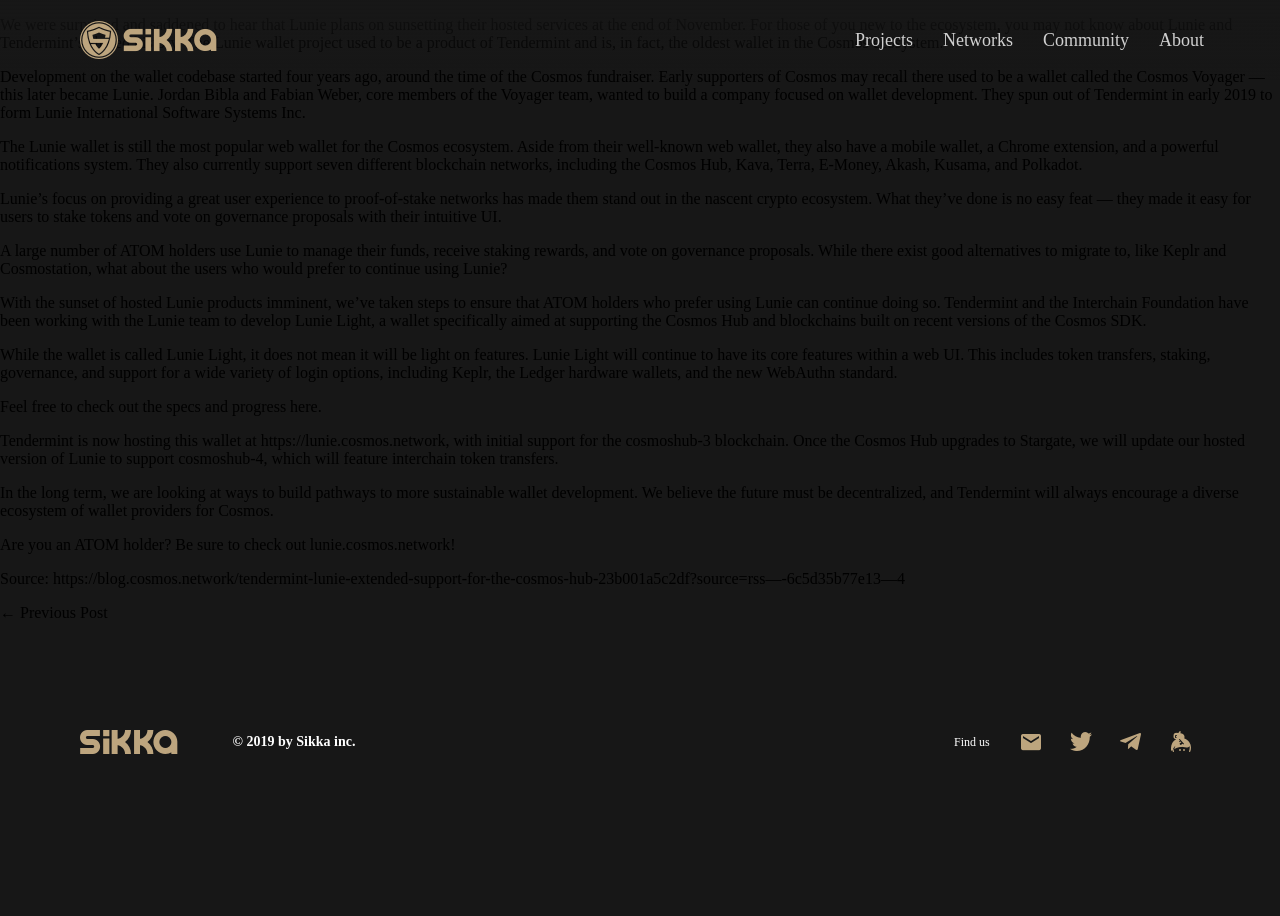
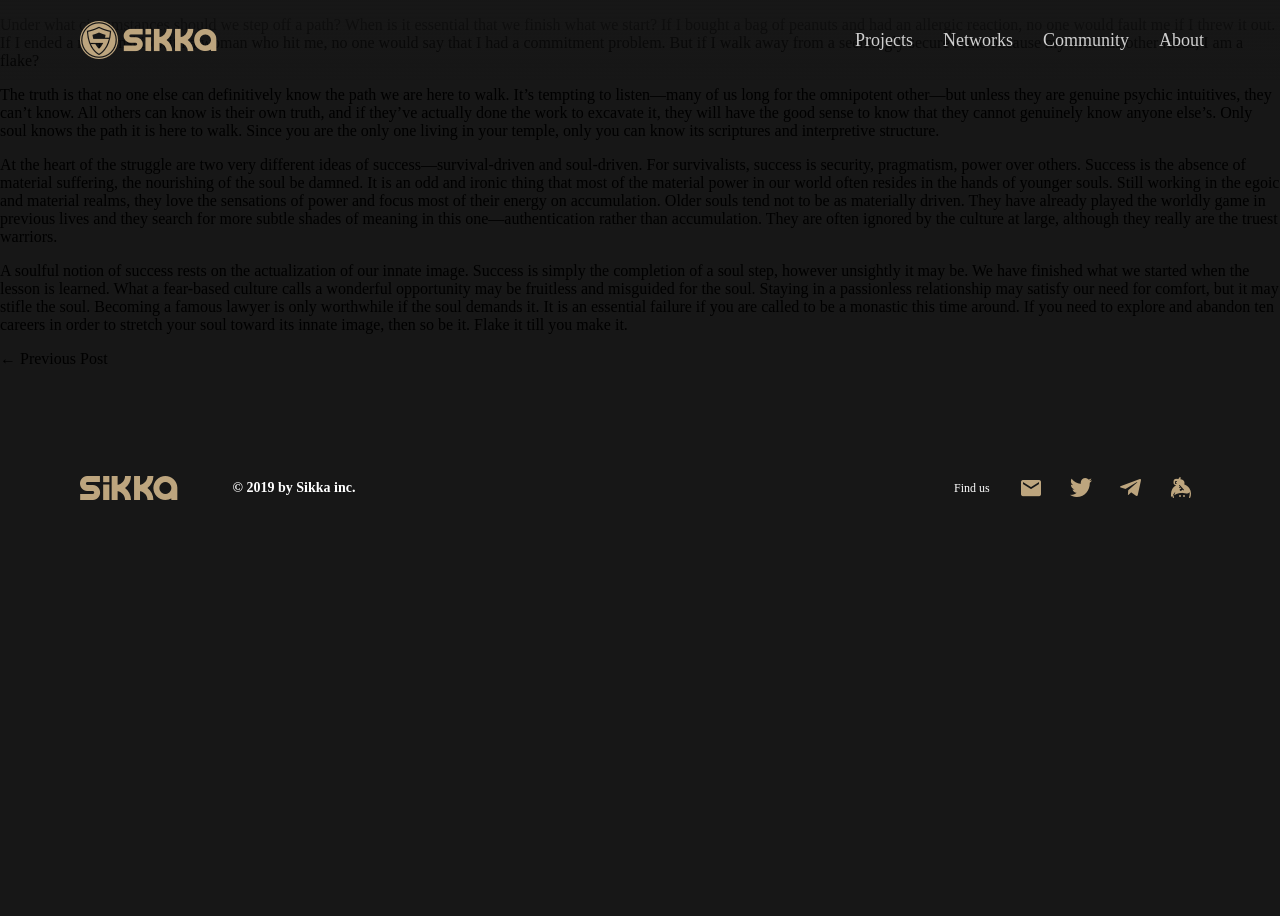
Before and after one commit to King860810/newweb, a Jekyll site: the page built from _posts/2021-01-28-Tendermint.md, in a window 1280 px wide. Built offline with Jekyll 4.4.1, drawn with Linux system fonts in a browser that asks for light colours.

Commit message:
Update 2021-01-28-Tendermint.md

```diff
--- a/_posts/2021-01-28-Tendermint.md
+++ b/_posts/2021-01-28-Tendermint.md
@@ -1,31 +1,16 @@
 ---
 layout: post
 title: Tendermint & Lunie: Extended Support for the Cosmos Hub
+subtitle: Excerpt from Soulshaping by Jeff Brown
 cover-img: /assets/img/tendermint-lunie-extended-support-for-the-cosmos-hub.png
 thumbnail-img: /assets/img/tendermint-lunie-extended-support-for-the-cosmos-hub.png
 author: [Kevin Cheng]
 ---
 
-We were surprised and saddened to hear that Lunie plans on sunsetting their hosted services at the end of November. For those of you new to the ecosystem, you may not know about Lunie and Tendermint’s shared history. The Lunie wallet project used to be a product of Tendermint and is, in fact, the oldest wallet in the Cosmos ecosystem.
+Under what circumstances should we step off a path? When is it essential that we finish what we start? If I bought a bag of peanuts and had an allergic reaction, no one would fault me if I threw it out. If I ended a relationship with a woman who hit me, no one would say that I had a commitment problem. But if I walk away from a seemingly secure route because my soul has other ideas, I am a flake?
 
-Development on the wallet codebase started four years ago, around the time of the Cosmos fundraiser. Early supporters of Cosmos may recall there used to be a wallet called the Cosmos Voyager — this later became Lunie. Jordan Bibla and Fabian Weber, core members of the Voyager team, wanted to build a company focused on wallet development. They spun out of Tendermint in early 2019 to form Lunie International Software Systems Inc.
+The truth is that no one else can definitively know the path we are here to walk. It’s tempting to listen—many of us long for the omnipotent other—but unless they are genuine psychic intuitives, they can’t know. All others can know is their own truth, and if they’ve actually done the work to excavate it, they will have the good sense to know that they cannot genuinely know anyone else’s. Only soul knows the path it is here to walk. Since you are the only one living in your temple, only you can know its scriptures and interpretive structure.
 
-The Lunie wallet is still the most popular web wallet for the Cosmos ecosystem. Aside from their well-known web wallet, they also have a mobile wallet, a Chrome extension, and a powerful notifications system. They also currently support seven different blockchain networks, including the Cosmos Hub, Kava, Terra, E-Money, Akash, Kusama, and Polkadot.
+At the heart of the struggle are two very different ideas of success—survival-driven and soul-driven. For survivalists, success is security, pragmatism, power over others. Success is the absence of material suffering, the nourishing of the soul be damned. It is an odd and ironic thing that most of the material power in our world often resides in the hands of younger souls. Still working in the egoic and material realms, they love the sensations of power and focus most of their energy on accumulation. Older souls tend not to be as materially driven. They have already played the worldly game in previous lives and they search for more subtle shades of meaning in this one—authentication rather than accumulation. They are often ignored by the culture at large, although they really are the truest warriors.
 
-Lunie’s focus on providing a great user experience to proof-of-stake networks has made them stand out in the nascent crypto ecosystem. What they’ve done is no easy feat — they made it easy for users to stake tokens and vote on governance proposals with their intuitive UI.
-
-A large number of ATOM holders use Lunie to manage their funds, receive staking rewards, and vote on governance proposals. While there exist good alternatives to migrate to, like Keplr and Cosmostation, what about the users who would prefer to continue using Lunie?
-
-With the sunset of hosted Lunie products imminent, we’ve taken steps to ensure that ATOM holders who prefer using Lunie can continue doing so. Tendermint and the Interchain Foundation have been working with the Lunie team to develop Lunie Light, a wallet specifically aimed at supporting the Cosmos Hub and blockchains built on recent versions of the Cosmos SDK.
-
-While the wallet is called Lunie Light, it does not mean it will be light on features. Lunie Light will continue to have its core features within a web UI. This includes token transfers, staking, governance, and support for a wide variety of login options, including Keplr, the Ledger hardware wallets, and the new WebAuthn standard.
-
-Feel free to check out the specs and progress here.
-
-Tendermint is now hosting this wallet at https://lunie.cosmos.network, with initial support for the cosmoshub-3 blockchain. Once the Cosmos Hub upgrades to Stargate, we will update our hosted version of Lunie to support cosmoshub-4, which will feature interchain token transfers.
-
-In the long term, we are looking at ways to build pathways to more sustainable wallet development. We believe the future must be decentralized, and Tendermint will always encourage a diverse ecosystem of wallet providers for Cosmos.
-
-Are you an ATOM holder? Be sure to check out lunie.cosmos.network!
-
-Source: https://blog.cosmos.network/tendermint-lunie-extended-support-for-the-cosmos-hub-23b001a5c2df?source=rss—-6c5d35b77e13—4
+A soulful notion of success rests on the actualization of our innate image. Success is simply the completion of a soul step, however unsightly it may be. We have finished what we started when the lesson is learned. What a fear-based culture calls a wonderful opportunity may be fruitless and misguided for the soul. Staying in a passionless relationship may satisfy our need for comfort, but it may stifle the soul. Becoming a famous lawyer is only worthwhile if the soul demands it. It is an essential failure if you are called to be a monastic this time around. If you need to explore and abandon ten careers in order to stretch your soul toward its innate image, then so be it. Flake it till you make it.
```
